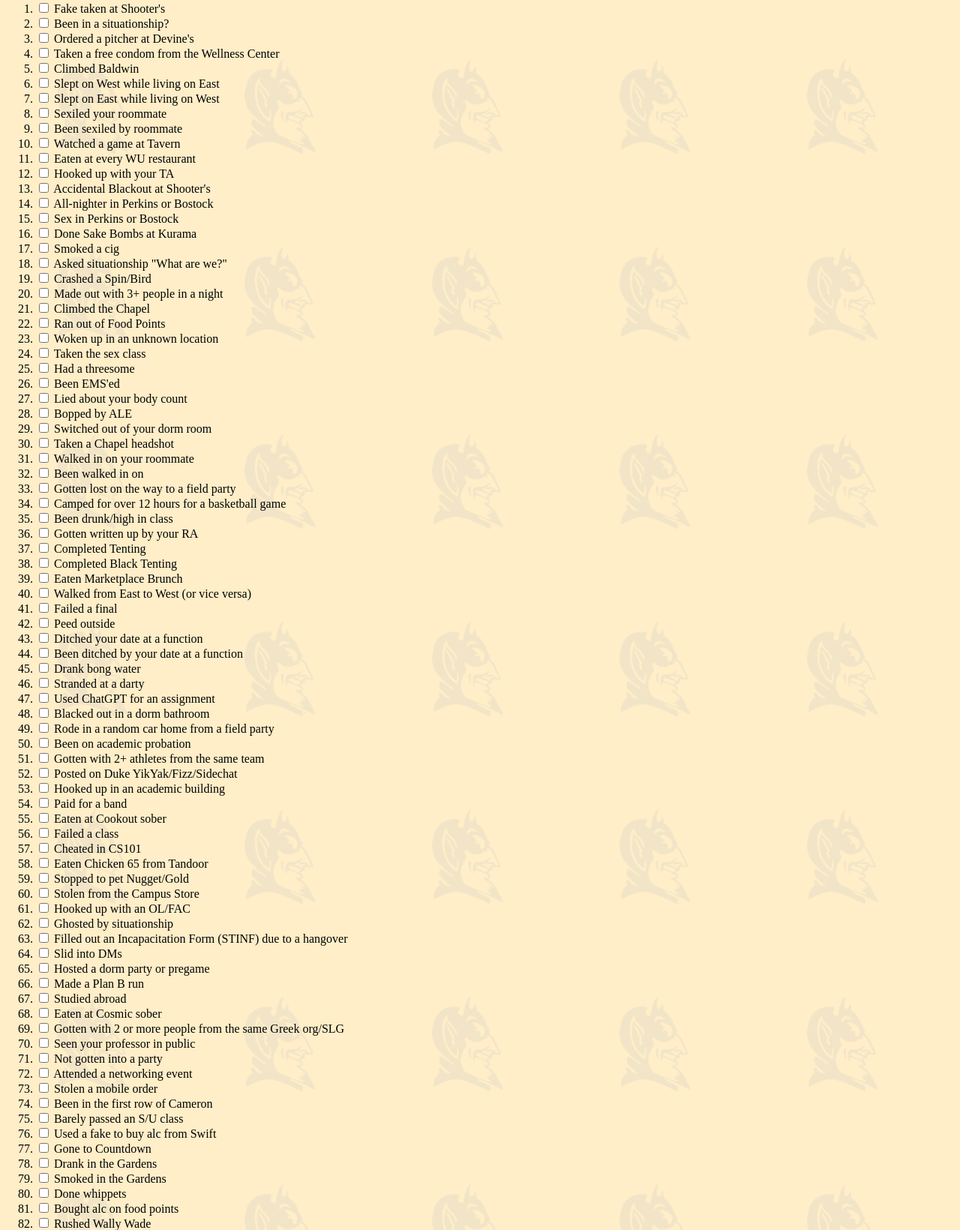
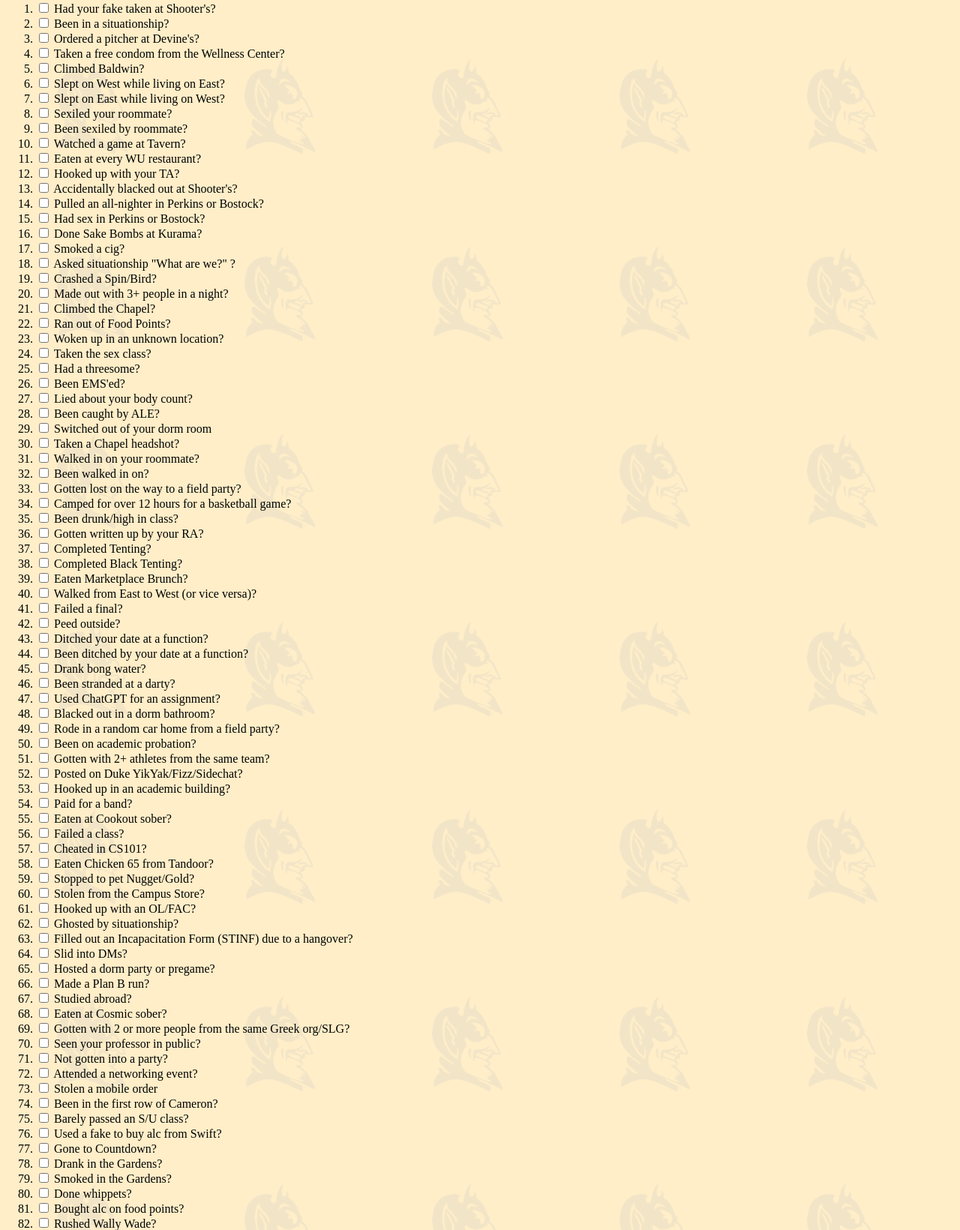
Before and after one commit to kartikeyegupta/dukepurity, a website: page index.html in a window 1280 px wide. Shown: the part 232-1872 px from the top of the page at 75% size. Drawn offline with nearby package versions, Linux system fonts and the light colour scheme.

Commit message:
question marks

```diff
--- a/index.html
+++ b/index.html
@@ -53,106 +53,106 @@
         </p>
             <div id="list">
                 <ol>
-                    <li> <input type="checkbox" id="1"> <label for="1"> Fake taken at Shooter's </label> </li>
+                    <li> <input type="checkbox" id="1"> <label for="1"> Had your fake taken at Shooter's? </label> </li>
                     <li> <input type="checkbox" id="2"> <label for="2"> Been in a situationship? </label> </li>
-                    <li> <input type="checkbox" id="3"> <label for="3"> Ordered a pitcher at Devine's </label> </li>
-                    <li> <input type="checkbox" id="4"> <label for="4"> Taken a free condom from the Wellness Center </label> </li>
-                    <li> <input type="checkbox" id="5"> <label for="5"> Climbed Baldwin </label> </li>
-                    <li> <input type="checkbox" id="6"> <label for="6"> Slept on West while living on East </label> </li>
-                    <li> <input type="checkbox" id="7"> <label for="7"> Slept on East while living on West </label> </li>
-                    <li> <input type="checkbox" id="8"> <label for="8"> Sexiled your roommate </label> </li>
-                    <li> <input type="checkbox" id="9"> <label for="9"> Been sexiled by roommate </label> </li>
-                    <li> <input type="checkbox" id="10"> <label for="10"> Watched a game at Tavern </label> </li>
-                    <li> <input type="checkbox" id="11"> <label for="11"> Eaten at every WU restaurant </label> </li>
-                    <li> <input type="checkbox" id="12"> <label for="12"> Hooked up with your TA </label> </li>
-                    <li> <input type="checkbox" id="13"> <label for="13"> Accidental Blackout at Shooter's </label> </li>
-                    <li> <input type="checkbox" id="14"> <label for="14"> All-nighter in Perkins or Bostock </label> </li>
-                    <li> <input type="checkbox" id="15"> <label for="15"> Sex in Perkins or Bostock </label> </li>
-                    <li> <input type="checkbox" id="16"> <label for="16"> Done Sake Bombs at Kurama </label> </li>
-                    <li> <input type="checkbox" id="17"> <label for="17"> Smoked a cig </label> </li>
-                    <li> <input type="checkbox" id="18"> <label for="18"> Asked situationship "What are we?" </label> </li>
-                    <li> <input type="checkbox" id="19"> <label for="19"> Crashed a Spin/Bird </label> </li>
-                    <li> <input type="checkbox" id="20"> <label for="20"> Made out with 3+ people in a night </label> </li>
-                    <li> <input type="checkbox" id="21"> <label for="21"> Climbed the Chapel </label> </li>
-                    <li> <input type="checkbox" id="22"> <label for="22"> Ran out of Food Points </label> </li>
-                    <li> <input type="checkbox" id="23"> <label for="23"> Woken up in an unknown location </label> </li>
-                    <li> <input type="checkbox" id="24"> <label for="24"> Taken the sex class </label> </li>
-                    <li> <input type="checkbox" id="25"> <label for="25"> Had a threesome </label> </li>
-                    <li> <input type="checkbox" id="26"> <label for="26"> Been EMS'ed </label> </li>
-                    <li> <input type="checkbox" id="27"> <label for="27"> Lied about your body count </label> </li>
-                    <li> <input type="checkbox" id="28"> <label for="28"> Bopped by ALE </label> </li>
+                    <li> <input type="checkbox" id="3"> <label for="3"> Ordered a pitcher at Devine's? </label> </li>
+                    <li> <input type="checkbox" id="4"> <label for="4"> Taken a free condom from the Wellness Center? </label> </li>
+                    <li> <input type="checkbox" id="5"> <label for="5"> Climbed Baldwin? </label> </li>
+                    <li> <input type="checkbox" id="6"> <label for="6"> Slept on West while living on East? </label> </li>
+                    <li> <input type="checkbox" id="7"> <label for="7"> Slept on East while living on West? </label> </li>
+                    <li> <input type="checkbox" id="8"> <label for="8"> Sexiled your roommate? </label> </li>
+                    <li> <input type="checkbox" id="9"> <label for="9"> Been sexiled by roommate? </label> </li>
+                    <li> <input type="checkbox" id="10"> <label for="10"> Watched a game at Tavern? </label> </li>
+                    <li> <input type="checkbox" id="11"> <label for="11"> Eaten at every WU restaurant? </label> </li>
+                    <li> <input type="checkbox" id="12"> <label for="12"> Hooked up with your TA? </label> </li>
+                    <li> <input type="checkbox" id="13"> <label for="13"> Accidentally blacked out at Shooter's?</label> </li>
+                    <li> <input type="checkbox" id="14"> <label for="14"> Pulled an all-nighter in Perkins or Bostock? </label> </li>
+                    <li> <input type="checkbox" id="15"> <label for="15"> Had sex in Perkins or Bostock? </label> </li>
+                    <li> <input type="checkbox" id="16"> <label for="16"> Done Sake Bombs at Kurama? </label> </li>
+                    <li> <input type="checkbox" id="17"> <label for="17"> Smoked a cig? </label> </li>
+                    <li> <input type="checkbox" id="18"> <label for="18"> Asked situationship "What are we?" ? </label> </li>
+                    <li> <input type="checkbox" id="19"> <label for="19"> Crashed a Spin/Bird? </label> </li>
+                    <li> <input type="checkbox" id="20"> <label for="20"> Made out with 3+ people in a night? </label> </li>
+                    <li> <input type="checkbox" id="21"> <label for="21"> Climbed the Chapel? </label> </li>
+                    <li> <input type="checkbox" id="22"> <label for="22"> Ran out of Food Points? </label> </li>
+                    <li> <input type="checkbox" id="23"> <label for="23"> Woken up in an unknown location? </label> </li>
+                    <li> <input type="checkbox" id="24"> <label for="24"> Taken the sex class? </label> </li>
+                    <li> <input type="checkbox" id="25"> <label for="25"> Had a threesome? </label> </li>
+                    <li> <input type="checkbox" id="26"> <label for="26"> Been EMS'ed? </label> </li>
+                    <li> <input type="checkbox" id="27"> <label for="27"> Lied about your body count? </label> </li>
+                    <li> <input type="checkbox" id="28"> <label for="28"> Been caught by ALE? </label> </li>
                     <li> <input type="checkbox" id="29"> <label for="29"> Switched out of your dorm room </label> </li>
-                    <li> <input type="checkbox" id="30"> <label for="30"> Taken a Chapel headshot </label> </li>
-                    <li> <input type="checkbox" id="31"> <label for="31"> Walked in on your roommate </label> </li>
-                    <li> <input type="checkbox" id="32"> <label for="32"> Been walked in on </label> </li>
-                    <li> <input type="checkbox" id="33"> <label for="33"> Gotten lost on the way to a field party </label> </li>
-                    <li> <input type="checkbox" id="34"> <label for="34"> Camped for over 12 hours for a basketball game </label> </li>
-                    <li> <input type="checkbox" id="35"> <label for="35"> Been drunk/high in class </label> </li>
-                    <li> <input type="checkbox" id="36"> <label for="36"> Gotten written up by your RA </label> </li>
-                    <li> <input type="checkbox" id="37"> <label for="37"> Completed Tenting </label> </li>
-                    <li> <input type="checkbox" id="38"> <label for="38"> Completed Black Tenting </label> </li>
-                    <li> <input type="checkbox" id="39"> <label for="39"> Eaten Marketplace Brunch </label> </li>
-                    <li> <input type="checkbox" id="40"> <label for="40"> Walked from East to West (or vice versa) </label> </li>
-                    <li> <input type="checkbox" id="41"> <label for="41"> Failed a final </label> </li>
-                    <li> <input type="checkbox" id="42"> <label for="42"> Peed outside </label> </li>
-                    <li> <input type="checkbox" id="43"> <label for="43"> Ditched your date at a function </label> </li>
-                    <li> <input type="checkbox" id="44"> <label for="44"> Been ditched by your date at a function </label> </li>
-                    <li> <input type="checkbox" id="45"> <label for="45"> Drank bong water </label> </li>
-                    <li> <input type="checkbox" id="46"> <label for="46"> Stranded at a darty </label> </li>
-                    <li> <input type="checkbox" id="47"> <label for="47"> Used ChatGPT for an assignment </label> </li>
-                    <li> <input type="checkbox" id="48"> <label for="48"> Blacked out in a dorm bathroom </label> </li>
-                    <li> <input type="checkbox" id="49"> <label for="49"> Rode in a random car home from a field party </label> </li>
-                    <li> <input type="checkbox" id="50"> <label for="50"> Been on academic probation </label> </li>
-                    <li> <input type="checkbox" id="51"> <label for="51"> Gotten with 2+ athletes from the same team </label> </li>
-                    <li> <input type="checkbox" id="52"> <label for="52"> Posted on Duke YikYak/Fizz/Sidechat </label> </li>
-                    <li> <input type="checkbox" id="53"> <label for="53"> Hooked up in an academic building </label> </li>
-                    <li> <input type="checkbox" id="54"> <label for="54"> Paid for a band </label> </li>
-                    <li> <input type="checkbox" id="55"> <label for="55"> Eaten at Cookout sober </label> </li>
-                    <li> <input type="checkbox" id="56"> <label for="56"> Failed a class </label> </li>
-                    <li> <input type="checkbox" id="57"> <label for="57"> Cheated in CS101 </label> </li>
-                    <li> <input type="checkbox" id="58"> <label for="58"> Eaten Chicken 65 from Tandoor </label> </li>
-                    <li> <input type="checkbox" id="59"> <label for="59"> Stopped to pet Nugget/Gold </label> </li>
-                    <li> <input type="checkbox" id="60"> <label for="60"> Stolen from the Campus Store </label> </li>
-                    <li> <input type="checkbox" id="61"> <label for="61"> Hooked up with an OL/FAC </label> </li>
-                    <li> <input type="checkbox" id="62"> <label for="62"> Ghosted by situationship </label> </li>
-                    <li> <input type="checkbox" id="63"> <label for="63"> Filled out an Incapacitation Form (STINF) due to a hangover </label> </li>
-                    <li> <input type="checkbox" id="64"> <label for="64"> Slid into DMs </label> </li>
-                    <li> <input type="checkbox" id="65"> <label for="65"> Hosted a dorm party or pregame </label> </li>
-                    <li> <input type="checkbox" id="66"> <label for="66"> Made a Plan B run </label> </li>
-                    <li> <input type="checkbox" id="67"> <label for="67"> Studied abroad </label> </li>
-                    <li> <input type="checkbox" id="68"> <label for="68"> Eaten at Cosmic sober </label> </li>
-                    <li> <input type="checkbox" id="69"> <label for="69"> Gotten with 2 or more people from the same Greek org/SLG </label> </li>
-                    <li> <input type="checkbox" id="70"> <label for="70"> Seen your professor in public </label> </li>
-                    <li> <input type="checkbox" id="71"> <label for="71"> Not gotten into a party </label> </li>
-                    <li> <input type="checkbox" id="72"> <label for="72"> Attended a networking event </label> </li>
+                    <li> <input type="checkbox" id="30"> <label for="30"> Taken a Chapel headshot? </label> </li>
+                    <li> <input type="checkbox" id="31"> <label for="31"> Walked in on your roommate? </label> </li>
+                    <li> <input type="checkbox" id="32"> <label for="32"> Been walked in on? </label> </li>
+                    <li> <input type="checkbox" id="33"> <label for="33"> Gotten lost on the way to a field party? </label> </li>
+                    <li> <input type="checkbox" id="34"> <label for="34"> Camped for over 12 hours for a basketball game? </label> </li>
+                    <li> <input type="checkbox" id="35"> <label for="35"> Been drunk/high in class? </label> </li>
+                    <li> <input type="checkbox" id="36"> <label for="36"> Gotten written up by your RA? </label> </li>
+                    <li> <input type="checkbox" id="37"> <label for="37"> Completed Tenting? </label> </li>
+                    <li> <input type="checkbox" id="38"> <label for="38"> Completed Black Tenting? </label> </li>
+                    <li> <input type="checkbox" id="39"> <label for="39"> Eaten Marketplace Brunch? </label> </li>
+                    <li> <input type="checkbox" id="40"> <label for="40"> Walked from East to West (or vice versa)? </label> </li>
+                    <li> <input type="checkbox" id="41"> <label for="41"> Failed a final? </label> </li>
+                    <li> <input type="checkbox" id="42"> <label for="42"> Peed outside? </label> </li>
+                    <li> <input type="checkbox" id="43"> <label for="43"> Ditched your date at a function? </label> </li>
+                    <li> <input type="checkbox" id="44"> <label for="44"> Been ditched by your date at a function? </label> </li>
+                    <li> <input type="checkbox" id="45"> <label for="45"> Drank bong water? </label> </li>
+                    <li> <input type="checkbox" id="46"> <label for="46"> Been stranded at a darty? </label> </li>
+                    <li> <input type="checkbox" id="47"> <label for="47"> Used ChatGPT for an assignment? </label> </li>
+                    <li> <input type="checkbox" id="48"> <label for="48"> Blacked out in a dorm bathroom? </label> </li>
+                    <li> <input type="checkbox" id="49"> <label for="49"> Rode in a random car home from a field party? </label> </li>
+                    <li> <input type="checkbox" id="50"> <label for="50"> Been on academic probation? </label> </li>
+                    <li> <input type="checkbox" id="51"> <label for="51"> Gotten with 2+ athletes from the same team? </label> </li>
+                    <li> <input type="checkbox" id="52"> <label for="52"> Posted on Duke YikYak/Fizz/Sidechat? </label> </li>
+                    <li> <input type="checkbox" id="53"> <label for="53"> Hooked up in an academic building? </label> </li>
+                    <li> <input type="checkbox" id="54"> <label for="54"> Paid for a band? </label> </li>
+                    <li> <input type="checkbox" id="55"> <label for="55"> Eaten at Cookout sober? </label> </li>
+                    <li> <input type="checkbox" id="56"> <label for="56"> Failed a class? </label> </li>
+                    <li> <input type="checkbox" id="57"> <label for="57"> Cheated in CS101? </label> </li>
+                    <li> <input type="checkbox" id="58"> <label for="58"> Eaten Chicken 65 from Tandoor? </label> </li>
+                    <li> <input type="checkbox" id="59"> <label for="59"> Stopped to pet Nugget/Gold? </label> </li>
+                    <li> <input type="checkbox" id="60"> <label for="60"> Stolen from the Campus Store? </label> </li>
+                    <li> <input type="checkbox" id="61"> <label for="61"> Hooked up with an OL/FAC? </label> </li>
+                    <li> <input type="checkbox" id="62"> <label for="62"> Ghosted by situationship? </label> </li>
+                    <li> <input type="checkbox" id="63"> <label for="63"> Filled out an Incapacitation Form (STINF) due to a hangover? </label> </li>
+                    <li> <input type="checkbox" id="64"> <label for="64"> Slid into DMs? </label> </li>
+                    <li> <input type="checkbox" id="65"> <label for="65"> Hosted a dorm party or pregame? </label> </li>
+                    <li> <input type="checkbox" id="66"> <label for="66"> Made a Plan B run? </label> </li>
+                    <li> <input type="checkbox" id="67"> <label for="67"> Studied abroad? </label> </li>
+                    <li> <input type="checkbox" id="68"> <label for="68"> Eaten at Cosmic sober? </label> </li>
+                    <li> <input type="checkbox" id="69"> <label for="69"> Gotten with 2 or more people from the same Greek org/SLG? </label> </li>
+                    <li> <input type="checkbox" id="70"> <label for="70"> Seen your professor in public? </label> </li>
+                    <li> <input type="checkbox" id="71"> <label for="71"> Not gotten into a party? </label> </li>
+                    <li> <input type="checkbox" id="72"> <label for="72"> Attended a networking event? </label> </li>
                     <li> <input type="checkbox" id="73"> <label for="73"> Stolen a mobile order </label> </li>
-                    <li> <input type="checkbox" id="74"> <label for="74"> Been in the first row of Cameron </label> </li>
-                    <li> <input type="checkbox" id="75"> <label for="75"> Barely passed an S/U class </label> </li>
-                    <li> <input type="checkbox" id="76"> <label for="76"> Used a fake to buy alc from Swift </label> </li>
-                    <li> <input type="checkbox" id="77"> <label for="77"> Gone to Countdown </label> </li>
-                    <li> <input type="checkbox" id="78"> <label for="78"> Drank in the Gardens </label> </li>
-                    <li> <input type="checkbox" id="79"> <label for="79"> Smoked in the Gardens </label> </li>
-                    <li> <input type="checkbox" id="80"> <label for="80"> Done whippets </label> </li>
-                    <li> <input type="checkbox" id="81"> <label for="81"> Bought alc on food points </label> </li>
-                    <li> <input type="checkbox" id="82"> <label for="82"> Rushed Wally Wade </label> </li>
-                    <li> <input type="checkbox" id="83"> <label for="83"> Blacked out at a formal </label> </li>
-                    <li> <input type="checkbox" id="84"> <label for="84"> Walk of shame through campus </label> </li>
-                    <li> <input type="checkbox" id="85"> <label for="85"> Rushed a Greek org/SLG </label> </li>
-                    <li> <input type="checkbox" id="86"> <label for="86"> Accepted a bid from a Greek org/SLG </label> </li>
-                    <li> <input type="checkbox" id="87"> <label for="87"> Attended a formal at The Living Room </label> </li>
-                    <li> <input type="checkbox" id="88"> <label for="88"> Used a fake at the BP Family Fare or Shell </label> </li>
-                    <li> <input type="checkbox" id="89"> <label for="89"> Gone out 3 straight nights </label> </li>
-                    <li> <input type="checkbox" id="90"> <label for="90"> Snuck someone from a different school inside Cameron </label> </li>
-                    <li> <input type="checkbox" id="91"> <label for="91"> Rode home drunk on a scooter </label> </li>
-                    <li> <input type="checkbox" id="92"> <label for="92"> Been on a WU date </label> </li>
-                    <li> <input type="checkbox" id="93"> <label for="93"> Snuck into Marketplace </label> </li>
-                    <li> <input type="checkbox" id="94"> <label for="94"> Skipped a Pre-O activity </label> </li>
-                    <li> <input type="checkbox" id="95"> <label for="95"> Blacked out at P-Checks </label> </li>
-                    <li> <input type="checkbox" id="96"> <label for="96"> Posted Shooter's on social media </label> </li>
-                    <li> <input type="checkbox" id="97"> <label for="97"> Blacked out on LDOC </label> </li>
-                    <li> <input type="checkbox" id="98"> <label for="98"> Nepotism Internship </label> </li>
-                    <li> <input type="checkbox" id="99"> <label for="99"> Spent over $30 for a single themed party outfit </label> </li>
-                    <li> <input type="checkbox" id="100"> <label for="100"> Been featured on Duke Barstool  </label> </li>
+                    <li> <input type="checkbox" id="74"> <label for="74"> Been in the first row of Cameron? </label> </li>
+                    <li> <input type="checkbox" id="75"> <label for="75"> Barely passed an S/U class? </label> </li>
+                    <li> <input type="checkbox" id="76"> <label for="76"> Used a fake to buy alc from Swift? </label> </li>
+                    <li> <input type="checkbox" id="77"> <label for="77"> Gone to Countdown? </label> </li>
+                    <li> <input type="checkbox" id="78"> <label for="78"> Drank in the Gardens? </label> </li>
+                    <li> <input type="checkbox" id="79"> <label for="79"> Smoked in the Gardens? </label> </li>
+                    <li> <input type="checkbox" id="80"> <label for="80"> Done whippets? </label> </li>
+                    <li> <input type="checkbox" id="81"> <label for="81"> Bought alc on food points? </label> </li>
+                    <li> <input type="checkbox" id="82"> <label for="82"> Rushed Wally Wade? </label> </li>
+                    <li> <input type="checkbox" id="83"> <label for="83"> Blacked out at a formal? </label> </li>
+                    <li> <input type="checkbox" id="84"> <label for="84"> Walk of shame through campus? </label> </li>
+                    <li> <input type="checkbox" id="85"> <label for="85"> Rushed a Greek org/SLG? </label> </li>
+                    <li> <input type="checkbox" id="86"> <label for="86"> Accepted a bid from a Greek org/SLG? </label> </li>
+                    <li> <input type="checkbox" id="87"> <label for="87"> Attended a formal at The Living Room? </label> </li>
+                    <li> <input type="checkbox" id="88"> <label for="88"> Used a fake at the BP Family Fare or Shell? </label> </li>
+                    <li> <input type="checkbox" id="89"> <label for="89"> Gone out 3 straight nights? </label> </li>
+                    <li> <input type="checkbox" id="90"> <label for="90"> Snuck someone from a different school inside Cameron? </label> </li>
+                    <li> <input type="checkbox" id="91"> <label for="91"> Rode home drunk on a scooter? </label> </li>
+                    <li> <input type="checkbox" id="92"> <label for="92"> Been on a WU date? </label> </li>
+                    <li> <input type="checkbox" id="93"> <label for="93"> Snuck into Marketplace? </label> </li>
+                    <li> <input type="checkbox" id="94"> <label for="94"> Skipped a Pre-O activity? </label> </li>
+                    <li> <input type="checkbox" id="95"> <label for="95"> Blacked out at P-Checks? </label> </li>
+                    <li> <input type="checkbox" id="96"> <label for="96"> Posted Shooter's on social media? </label> </li>
+                    <li> <input type="checkbox" id="97"> <label for="97"> Blacked out on LDOC? </label> </li>
+                    <li> <input type="checkbox" id="98"> <label for="98"> Nepotism Internship? </label> </li>
+                    <li> <input type="checkbox" id="99"> <label for="99"> Spent over $30 for a single themed party outfit? </label> </li>
+                    <li> <input type="checkbox" id="100"> <label for="100"> Been featured on Duke Barstool?  </label> </li>
                 </ol>
 
                 <input class="button" id="submit" type="submit" value="Calculate My Score!">
```
